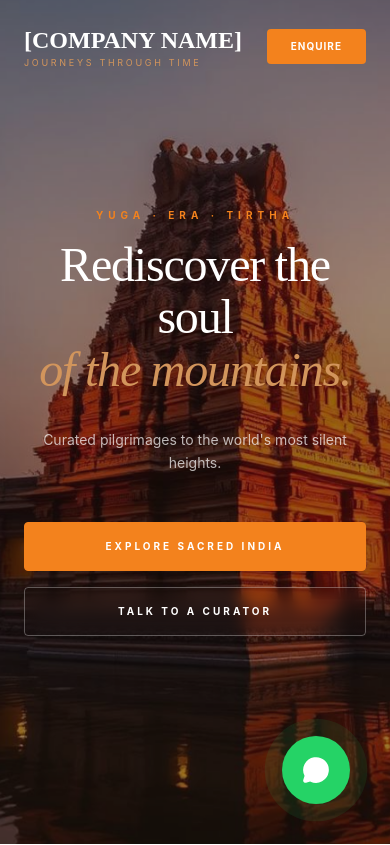
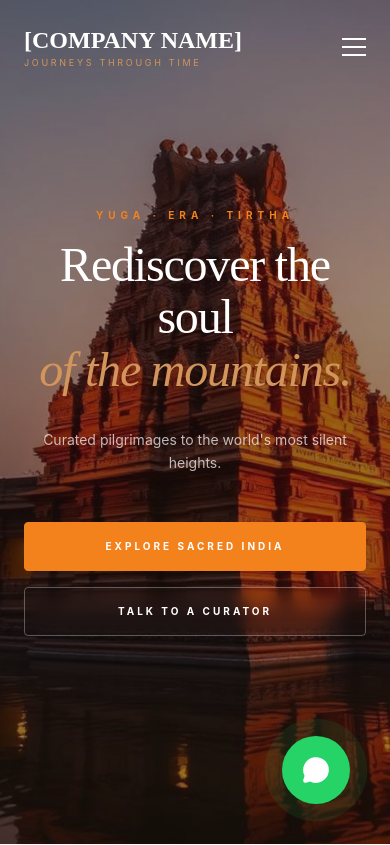
Before and after one commit to GauravDeep25/sacred-travel, a React (Vite) app: page / in a window 390 px wide. Shown: the top 845 px of the page. Built offline with nearby package versions, Linux system fonts and the light colour scheme.

Commit message:
navbar button for mobile

```diff
--- a/src/components/Navbar.jsx
+++ b/src/components/Navbar.jsx
@@ -4,6 +4,7 @@ import { siteConfig } from '../data/siteConfig';
 
 export default function Navbar() {
   const [isScrolled, setIsScrolled] = useState(false);
+  const [isOpen, setIsOpen] = useState(false); // Tracks mobile menu state
   const location = useLocation();
 
   // List of all routes that should start with a transparent navbar
@@ -19,35 +20,86 @@ export default function Navbar() {
 
   const isPageTop = heroRoutes.includes(location.pathname);
 
+  // Handle Scroll
   useEffect(() => {
     const handleScroll = () => setIsScrolled(window.scrollY > 50);
     window.addEventListener('scroll', handleScroll);
     return () => window.removeEventListener('scroll', handleScroll);
   }, []);
 
-  // Text color logic: On specified pages it starts white, on other subpages it stays dark
-  const textColor = (!isPageTop || isScrolled) ? 'text-dark' : 'text-white';
+  // Close the mobile menu automatically when the route changes
+  useEffect(() => {
+    setIsOpen(false);
+  }, [location.pathname]);
+
+  // If the menu is open, force the navbar to be solid and text to be dark
+  const isSolid = !isPageTop || isScrolled || isOpen;
+  const textColor = isSolid ? 'text-dark' : 'text-white';
 
   return (
-    <nav className={`fixed w-full z-50 transition-all duration-500 ${(!isPageTop || isScrolled) ? 'bg-base/95 shadow-sm py-3' : 'bg-transparent py-6'}`}>
+    <nav className={`fixed w-full z-50 transition-all duration-500 ${isSolid ? 'bg-base/95 shadow-sm py-3' : 'bg-transparent py-6'}`}>
       <div className="max-w-7xl mx-auto px-6 flex justify-between items-center">
-        <Link to="/" className="flex flex-col">
-          <span className={`text-2xl font-serif font-bold ${textColor}`}>{siteConfig.company.name}</span>
-          <span className={`text-[9px] uppercase tracking-[0.3em] ${(!isPageTop || isScrolled) ? 'text-primary' : 'text-accent'}`}>{siteConfig.company.tagline}</span>
+
+        {/* LOGO */}
+        <Link to="/" className="flex flex-col relative z-50">
+          <span className={`text-2xl font-serif font-bold transition-colors ${textColor}`}>
+            {siteConfig.company.name}
+          </span>
+          <span className={`text-[9px] uppercase tracking-[0.3em] transition-colors ${isSolid ? 'text-primary' : 'text-accent'}`}>
+            {siteConfig.company.tagline}
+          </span>
         </Link>
 
+        {/* DESKTOP MENU */}
         <div className="hidden md:flex gap-8 text-[11px] uppercase tracking-widest font-medium">
           <Link to="/domestic" className={`${textColor} hover:text-accent transition-colors`}>Domestic</Link>
           <Link to="/international" className={`${textColor} hover:text-accent transition-colors`}>International</Link>
-          <Link to="/spiritualjourney" className={`${textColor} hover:text-accent transition-colors`}>Spiritual Journery</Link>
+          <Link to="/spiritualjourney" className={`${textColor} hover:text-accent transition-colors`}>Spiritual Journey</Link>
           <Link to="/experiences" className={`${textColor} hover:text-accent transition-colors`}>Experiences</Link>
           <Link to="/about" className={`${textColor} hover:text-accent transition-colors`}>About</Link>
           <Link to="/contact" className={`${textColor} hover:text-accent transition-colors`}>Contact Us</Link>
         </div>
 
-        <a href={`https://wa.me/${siteConfig.company.whatsapp}`} className="rounded-sm bg-primary text-white px-6 py-2.5 rounded-full text-[10px] uppercase tracking-widest font-bold hover:bg-dark transition-all">
-          Enquire
-        </a>
+        {/* ENQUIRE BUTTON & HAMBURGER TOGGLE */}
+        <div className="flex items-center gap-4 relative z-50">
+          <a href={`https://wa.me/${siteConfig.company.whatsapp}`} className="hidden md:block rounded-sm bg-primary text-white px-6 py-2.5 rounded-full text-[10px] uppercase tracking-widest font-bold hover:bg-dark transition-all">
+            Enquire
+          </a>
+
+          {/* ANIMATED HAMBURGER BUTTON (Mobile Only) */}
+          <button
+            onClick={() => setIsOpen(!isOpen)}
+            className={`md:hidden relative w-6 h-[18px] flex flex-col justify-between focus:outline-none transition-colors ${textColor}`}
+            aria-label="Toggle Menu"
+          >
+            {/* Top Line */}
+            <span className={`block w-full h-[2px] bg-current transform transition duration-300 ease-in-out origin-center ${isOpen ? 'rotate-45 translate-y-[8px]' : ''}`} />
+            {/* Middle Line */}
+            <span className={`block w-full h-[2px] bg-current transition-opacity duration-300 ease-in-out ${isOpen ? 'opacity-0' : 'opacity-100'}`} />
+            {/* Bottom Line */}
+            <span className={`block w-full h-[2px] bg-current transform transition duration-300 ease-in-out origin-center ${isOpen ? '-rotate-45 -translate-y-[8px]' : ''}`} />
+          </button>
+        </div>
+      </div>
+
+      {/* MOBILE DROPDOWN MENU */}
+      <div
+        className={`md:hidden absolute top-full left-0 w-full bg-base border-t border-dark/10 transition-all duration-300 ease-in-out overflow-hidden ${
+          isOpen ? 'max-h-screen opacity-100 py-8 shadow-2xl' : 'max-h-0 opacity-0 py-0'
+        }`}
+      >
+        <div className="flex flex-col items-center gap-6 text-[11px] uppercase tracking-widest font-medium text-dark">
+          <Link to="/domestic" className="hover:text-accent transition-colors">Domestic</Link>
+          <Link to="/international" className="hover:text-accent transition-colors">International</Link>
+          <Link to="/spiritualjourney" className="hover:text-accent transition-colors">Spiritual Journey</Link>
+          <Link to="/experiences" className="hover:text-accent transition-colors">Experiences</Link>
+          <Link to="/about" className="hover:text-accent transition-colors">About</Link>
+          <Link to="/contact" className="hover:text-accent transition-colors">Contact Us</Link>
+
+          <a href={`https://wa.me/${siteConfig.company.whatsapp}`} className="mt-4 rounded-sm bg-primary text-white px-8 py-3 rounded-full text-[10px] uppercase tracking-widest font-bold hover:bg-dark transition-all">
+            Enquire Now
+          </a>
+        </div>
       </div>
     </nav>
   );
```
